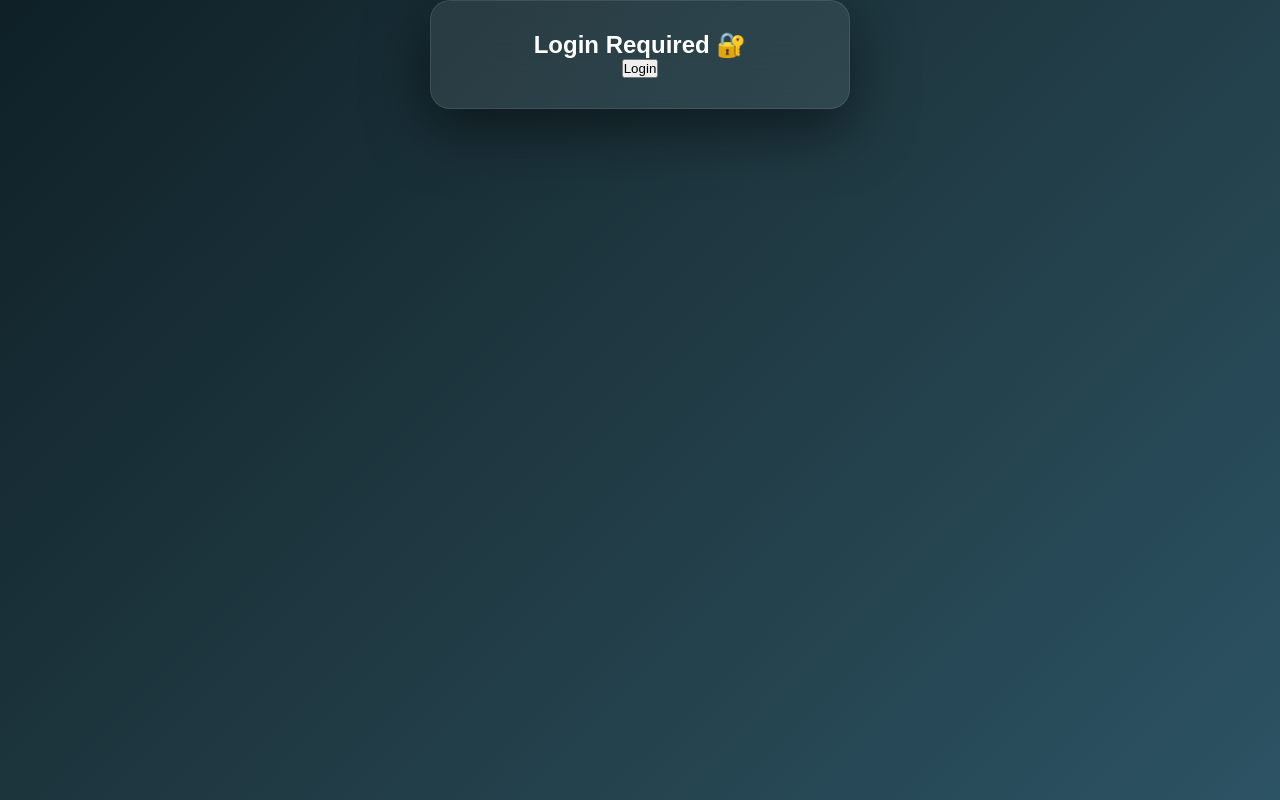
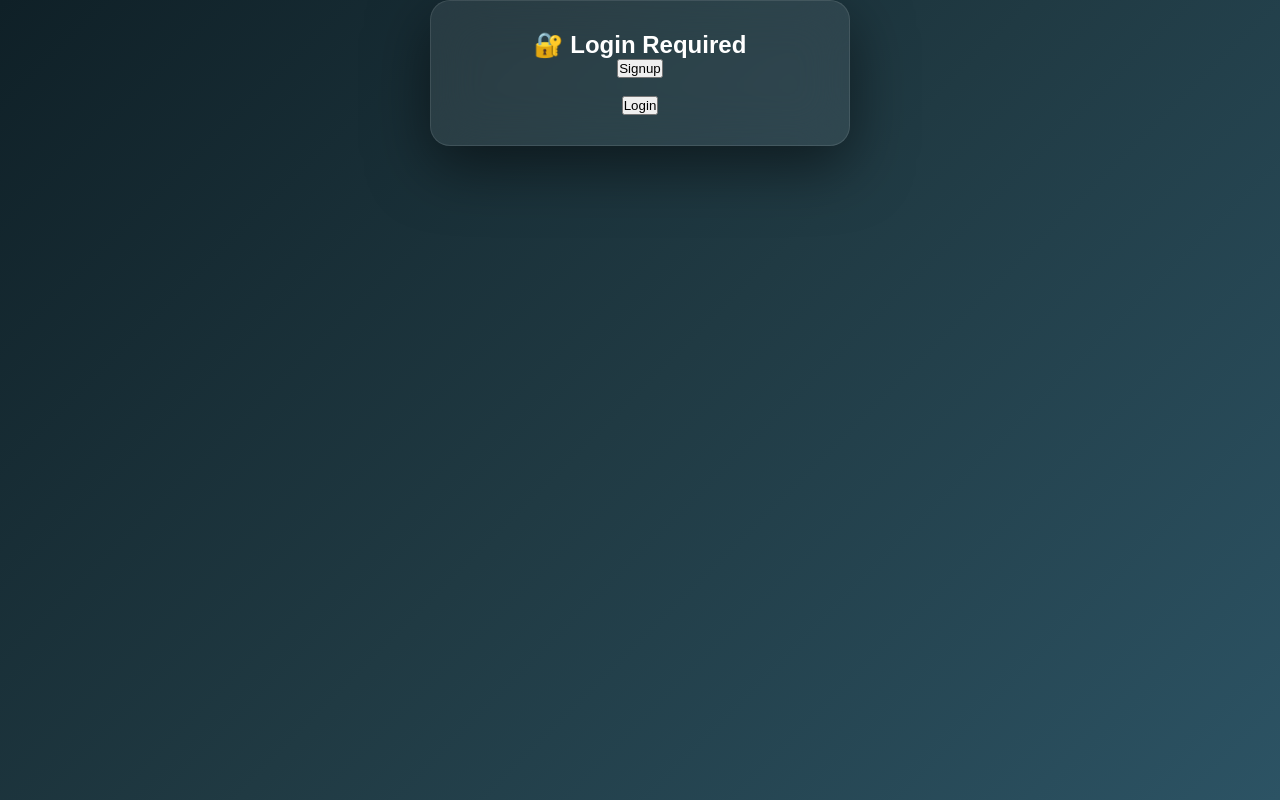
Before and after one commit to Raju01012000/task-manager, a React (Create React App) app in the folder client/: page / in a window 1280 px wide. Built offline with nearby package versions, Linux system fonts and the light colour scheme.

Commit message:
signup + login added

```diff
--- a/client/src/App.js
+++ b/client/src/App.js
@@ -11,11 +11,33 @@ function App() {
   const [loading, setLoading] = useState(false);
   const [error, setError] = useState("");
 
-  // 🔐 TOKEN
   const [token, setToken] = useState(localStorage.getItem("token") || "");
 
   /* ======================
-     LOGIN (TEMP TEST)
+     SIGNUP
+  ====================== */
+  const signup = async () => {
+    try {
+      const res = await fetch(`${API}/signup`, {
+        method: "POST",
+        headers: {
+          "Content-Type": "application/json"
+        },
+        body: JSON.stringify({
+          email: "test@test.com",
+          password: "123456"
+        })
+      });
+
+      const data = await res.json();
+      alert(JSON.stringify(data));
+    } catch {
+      setError("Signup failed");
+    }
+  };
+
+  /* ======================
+     LOGIN
   ====================== */
   const login = async () => {
     try {
@@ -35,7 +57,6 @@ function App() {
       if (data.token) {
         localStorage.setItem("token", data.token);
         setToken(data.token);
-        fetchTasks();
       } else {
         setError("Login failed");
       }
@@ -175,13 +196,17 @@ function App() {
      UI
   ====================== */
 
-  // 🔐 If not logged in
   if (!token) {
     return (
       <div className="container">
         <div className="card">
-          <h2>Login Required 🔐</h2>
+          <h2>🔐 Login Required</h2>
+
+          <button onClick={signup}>Signup</button>
+          <br /><br />
           <button onClick={login}>Login</button>
+
+          {error && <p style={{ color: "red" }}>{error}</p>}
         </div>
       </div>
     );
```
